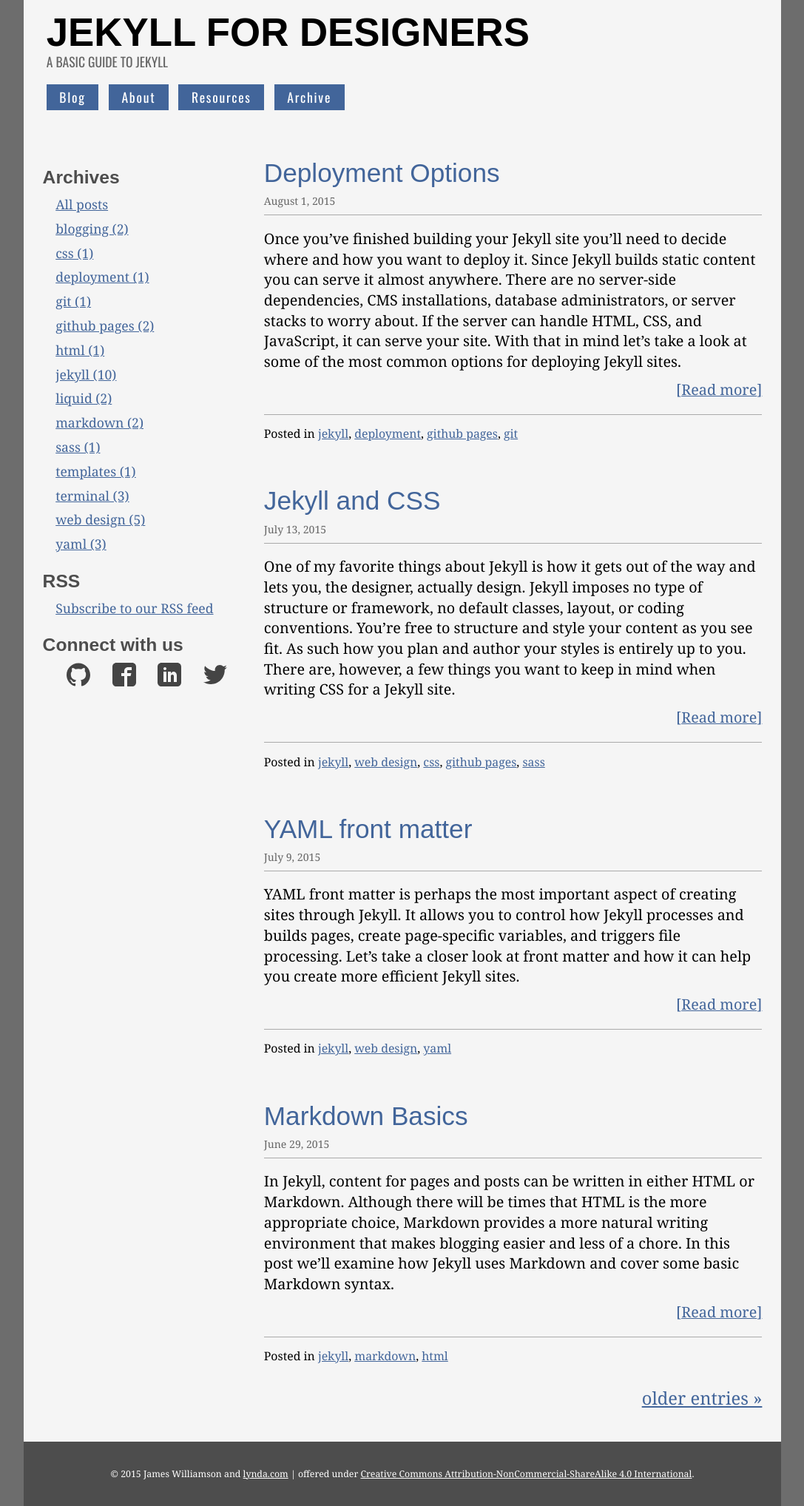
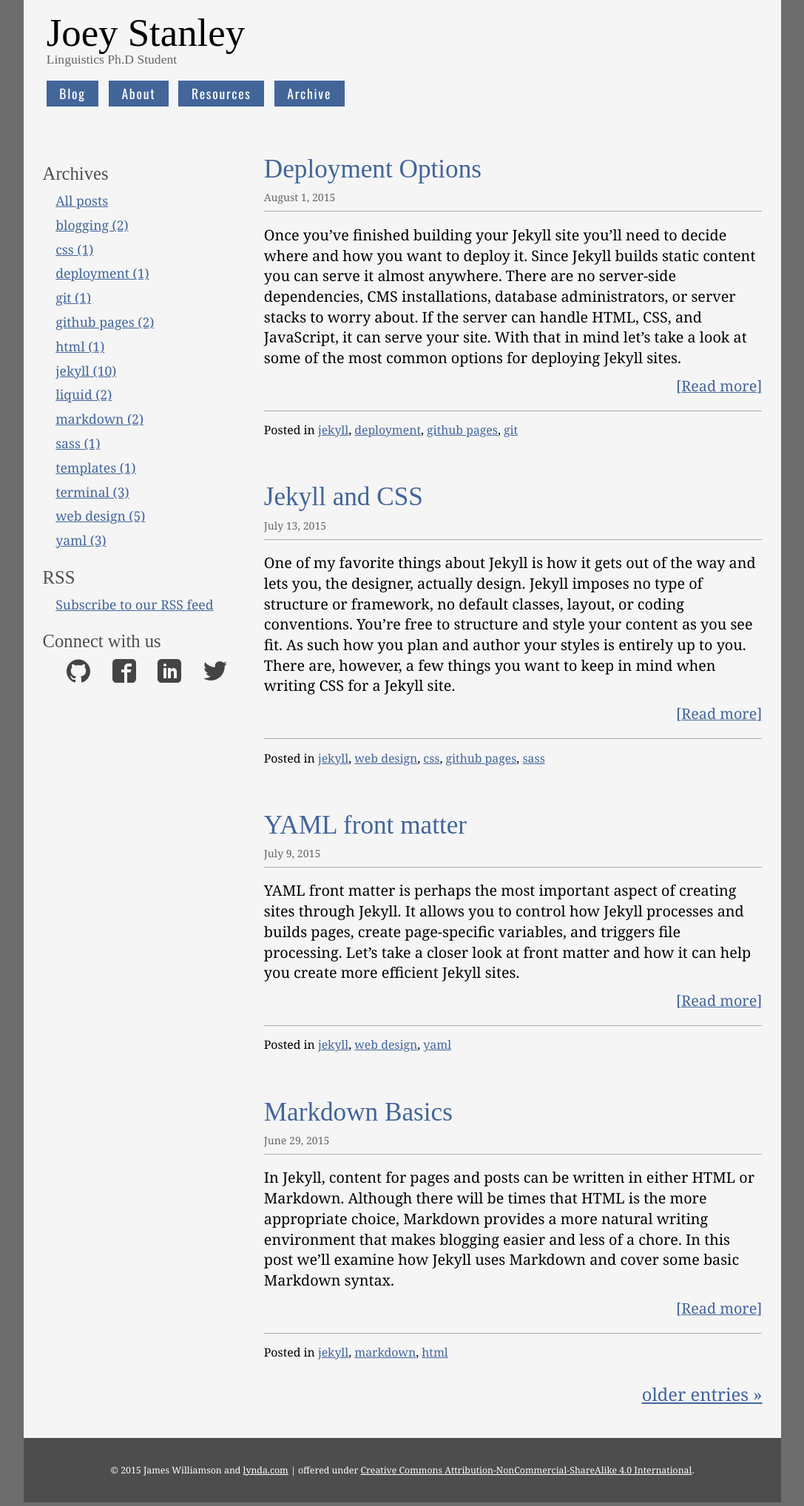
Before and after one commit to JoeyStanley/real, a Jekyll site: the page built from index.html, in a window 1280 px wide. Shown: the whole page at 74% size, without its empty margins (96-1183 px from the left). Built offline with Jekyll 4.4.1, drawn with Linux system fonts in a browser that asks for light colours; the list of posts is cut into pages by our own code.

Commit message:
Changed some fonts. Added my name.

```diff
--- a/_config.yml
+++ b/_config.yml
@@ -13,14 +13,14 @@
 # you will see them accessed via {{ site.title }}, {{ site.email }}, and so on.
 # You can create any custom variable you would like, and they will be accessible
 # in the templates via {{ site.myvariable }}.
-title: Jekyll for Designers
+title: Joey Stanley
 email: joeystan@uga.edu
-baseurl: "/jekyll-for-designers"
-url: "http://JoeyStanley.github.io/jekyll-for-designers"
+baseurl: "/joeystanley"
+url: "http://JoeyStanley.github.io/joeystanley"
 twitter_username: joey_stan
 github_username:  JoeyStanley
 # Custom variables
-tagline: "A basic guide to Jekyll"
+tagline: "Linguistics Ph.D Student"
 
 # Build settings
 markdown: kramdown
--- a/css/main.css
+++ b/css/main.css
@@ -282,14 +282,15 @@
   Global settings
 -----------------------------------------------------*/
 body {
-/*	font: 110% 'Roboto Slab', Georgia, serif; <-- this is what was in the tutorial files */
+/*	font: 110% 'Roboto Slab', Georgia, serif; <-- this is what was in the tutorial file */
 	font: 110% 'Iowan Old Style', Georgia, serif;
 	background: whitesmoke;
 	direction: ltr;
 }
 h1, h2, h3, h4, h5, h6 {
-	font-family: 'Avenir', Arial, sans-serif;
-	font-weight: 700;
+/*	font-family: 'Oswald', 'Helvetica Narrow', Arial, sans-serif; <- this is what was in the tutorial file */
+	font-family: 'Avenir';
+	font-weight: 500;
 }
 *, *:before, *:after {
 	-webkit-box-sizing: border-box;
@@ -355,13 +356,13 @@
 	font-size: 2em;
 	line-height:1;
 	margin: 0;
-	text-transform: uppercase;
+/*	text-transform: uppercase; */
 }
 header p {
 	font: 1em 'Oswald', 'Helvetica Narrow', Arial, sans-serif;
 	font-weight: 400;
 	color: #666;
-	text-transform: uppercase;
+/*	text-transform: uppercase; */
 }
 /* --------------------------------------------------
    top navigation styles
@@ -740,10 +741,11 @@
 	font-size: 3em;
 }
 header p {
-	font: 1em 'Oswald', 'Helvetica Narrow', Arial, sans-serif;
+/*	font: 1em 'Oswald', 'Helvetica Narrow', Arial, sans-serif; */
+	font: 1em 'Avenir';
 	font-weight: 400;
 	color: #666;
-	text-transform: uppercase;
+/*	text-transform: uppercase; */
 }
 /* --------------------------------------------------
    top navigation styles
```
